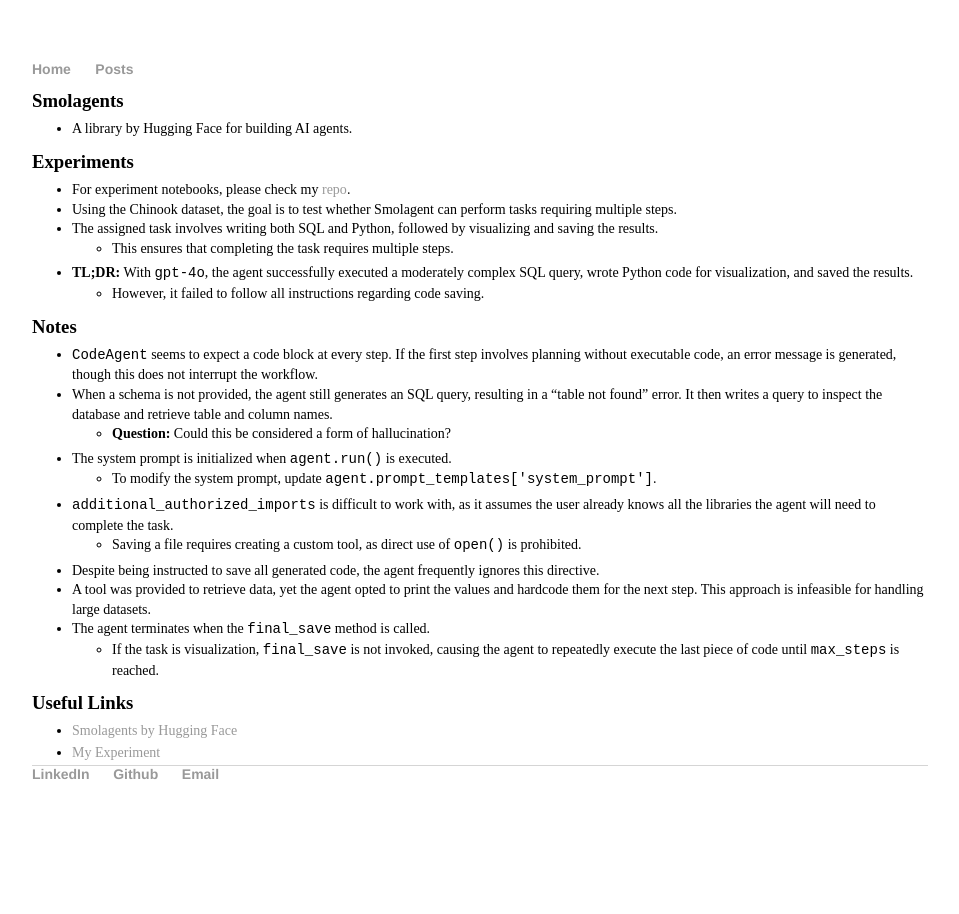
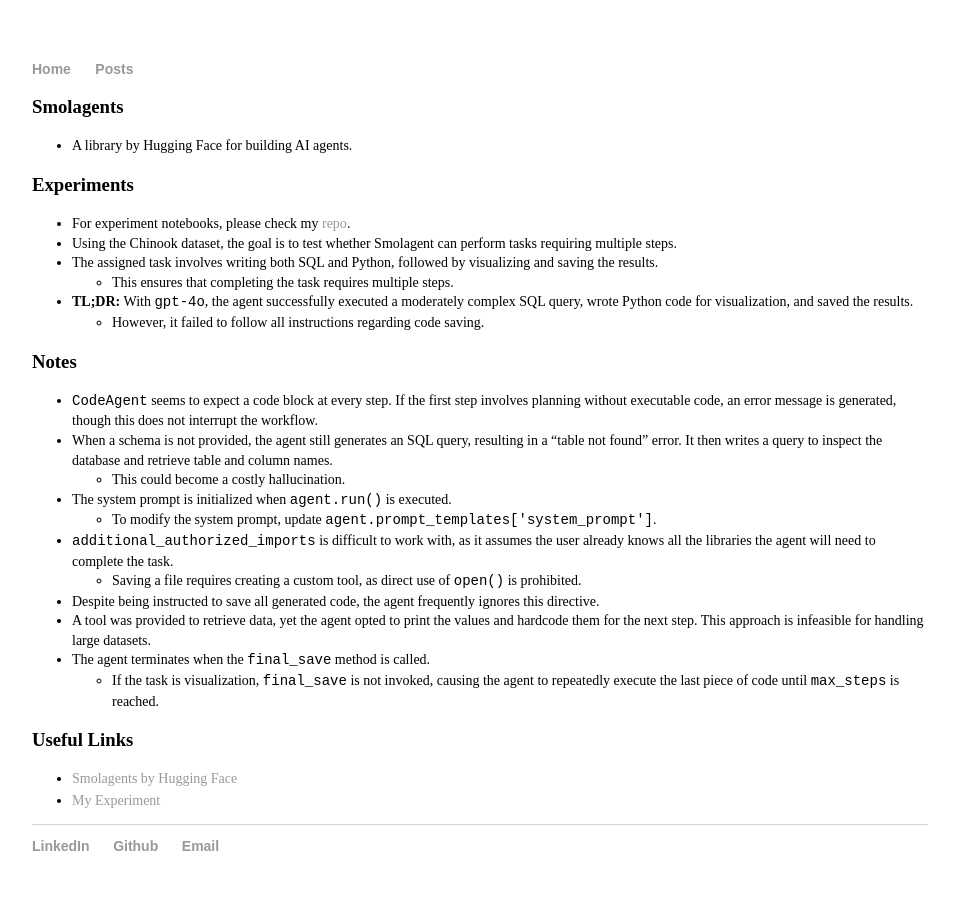
Before and after one commit to sean-sj-jung/sean-sj-jung.github.io, a Jekyll site: the page built from _posts/2025-03-02-smol_data_analyst.md, in a window 1280 px wide. Shown: the whole page, without its empty margins (160-1119 px from the left). Built offline with Jekyll 4.4.1, drawn with Linux system fonts in a browser that asks for light colours; nearby versions of some CDN libraries.

Commit message:
css remove ul, edit smol

```diff
--- a/_posts/2025-03-02-smol_data_analyst.md
+++ b/_posts/2025-03-02-smol_data_analyst.md
@@ -19,7 +19,7 @@
 ### Notes
 - `CodeAgent` seems to expect a code block at every step. If the first step involves planning without executable code, an error message is generated, though this does not interrupt the workflow.
 - When a schema is not provided, the agent still generates an SQL query, resulting in a "table not found" error. It then writes a query to inspect the database and retrieve table and column names.
-  - **Question:** Could this be considered a form of hallucination?
+  - This could become a costly hallucination.
 - The system prompt is initialized when `agent.run()` is executed.
   - To modify the system prompt, update `agent.prompt_templates['system_prompt']`.
 - `additional_authorized_imports` is difficult to work with, as it assumes the user already knows all the libraries the agent will need to complete the task.
--- a/css/main.css
+++ b/css/main.css
@@ -3,7 +3,7 @@
     width: 70%;
 }
 nav ul, footer ul {
-    font-family:'Helvetica', 'Arial', 'Sans-Serif';
+    font-family:'Arial', 'Arial', 'Sans-Serif';
     padding: 0px;
     list-style: none;
     font-weight: bold;
@@ -35,14 +35,13 @@
     margin-bottom: 10px;
 }
 
-ul {
-    margin: 0px auto 5px;
+/* ul {  */
+    /* margin: 0px auto 5px;  */
     /* font-size: 1.5em; */
-}
+/* } */
 
 li {
     font-size: 14px;
-
 }
 
 .recent-posts {
```
